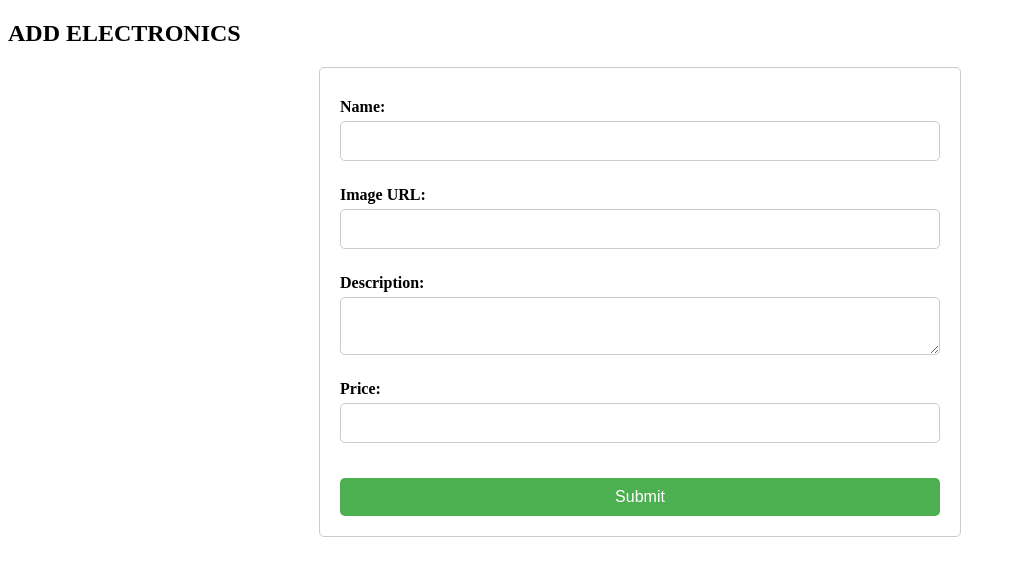
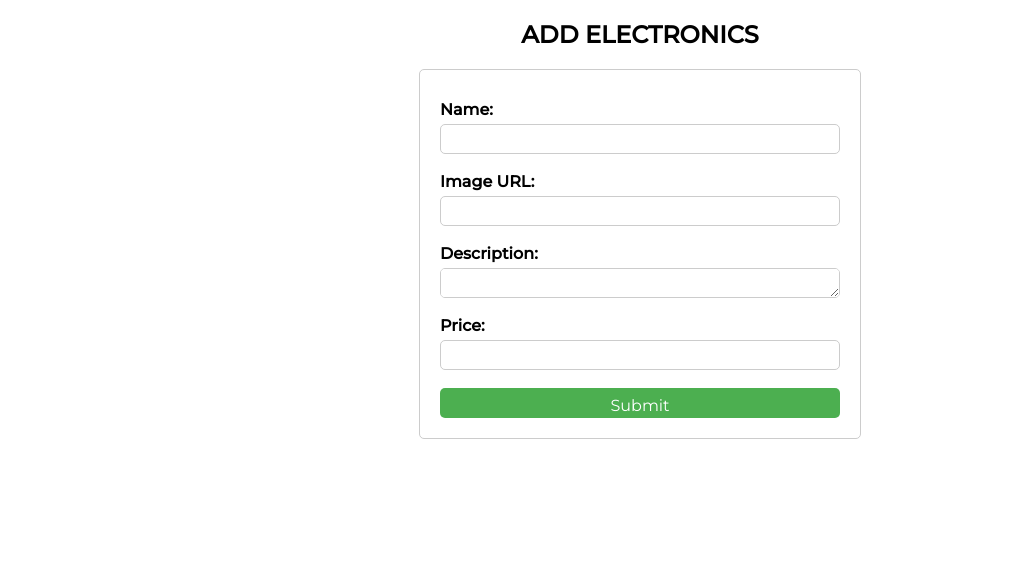
Before and after one commit to boyraf/E-commerce-lab, a plain HTML site: page index.html in a window 1280 px wide. Shown: the whole page, without its empty margins (0-1015 px from the left). Drawn offline with Linux system fonts and the light colour scheme.

Commit message:
index.html

```diff
--- a/index.html
+++ b/index.html
@@ -9,7 +9,7 @@
 </head>
 <body>
 
-  <h2>ADD ELECTRONICS</h2>
+  <h2 class="h2">ADD ELECTRONICS</h2>
 
 
   <form action="process.php" method="POST">
@@ -33,5 +33,10 @@
 
 
 
+
+
+
+
+
 </body>
 </html>
--- a/style.css
+++ b/style.css
@@ -1,12 +1,24 @@
+/* Import Google Fonts */
+@import url('https://fonts.googleapis.com/css2?family=Montserrat:wght@400;500&display=swap');
+
 /* Style for the form container */
+
+h2 {
+  text-align: center;
+  font-family: 'Montserrat', sans-serif;
+
+}
+
+
 form {
   display: flex;
   flex-direction: column;
-  max-width: 600px;
+  max-width: 400px;
   margin: 0 auto;
   padding: 20px;
   border: 1px solid #ccc;
   border-radius: 5px;
+  font-family: 'Montserrat', sans-serif;
 }
 
 /* Style for the form labels */
@@ -21,25 +33,29 @@ input[type="text"],
 input[type="url"],
 textarea,
 input[type="number"] {
-  padding: 10px;
-  margin-bottom: 15px;
+  padding: 8px;
+  margin-bottom: 8px;
   border: 1px solid #ccc;
   border-radius: 5px;
   font-size: 16px;
   box-sizing: border-box;
   width: 100%;
+  height: 30px;
+  font-family: 'Montserrat', sans-serif;
 }
 
 /* Style for the form submit button */
 button[type="submit"] {
   background-color: #4CAF50;
   color: white;
-  padding: 10px;
+  padding: 8px;
   border: none;
   border-radius: 5px;
   font-size: 16px;
   cursor: pointer;
-  margin-top: 20px;
+  margin-top: 10px;
+  height: 30px;
+  font-family: 'Montserrat', sans-serif;
 }
 
 button[type="submit"]:hover {
```
